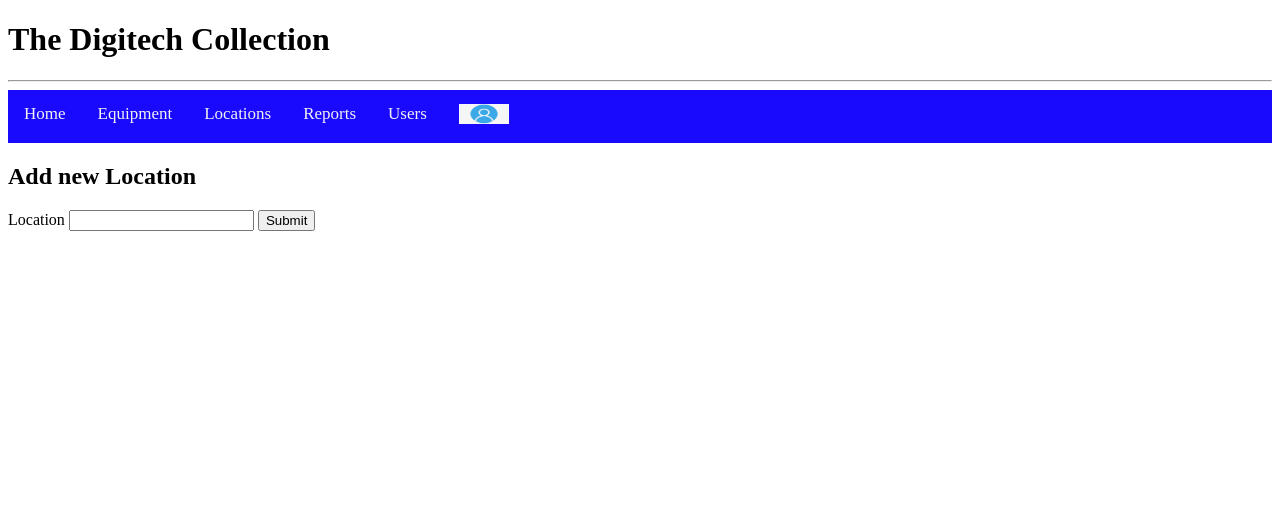
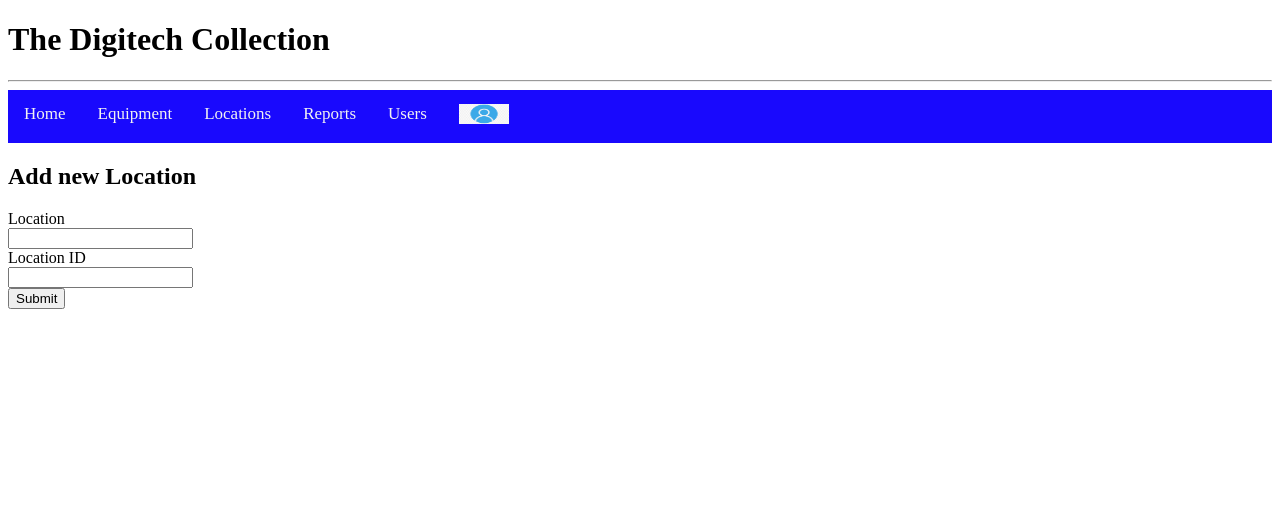
Before and after one commit to butlerk/digitech_collection, a Flask app: template app/templates/location_add.html in a window 1280 px wide. Shown: the top 508 px of the page. Run offline with Flask 2, Linux system fonts and the light colour scheme; the template is opened without the code that fills it, so the values that code supplies are empty.

Commit message:
addLocation working

```diff
--- a/app/routes.py
+++ b/app/routes.py
@@ -1,7 +1,7 @@
 from flask import Flask, render_template, request
 #from flask import render_template, redirect, url_for, request
 from app import app, db
-from app.models import Equipment
+from app.models import Equipment, Location
 
 @app.route('/')
 
--- a/app/templates/location_add.html
+++ b/app/templates/location_add.html
@@ -5,8 +5,10 @@
 
 <h2>Add new Location</h2>
 <form  method="POST">
-    <label for="Location">Location</label>
-    <input type = "text" name ="location" />
+    <label for="location_name">Location</label><br>
+    <input type = "text" name ="location_name" id="location_name"/><br>
+    <label for="location_id">Location ID</label><br>
+    <input type = "integer" name ="location_id" id="location_id"/><br>
     <input type="submit" value="Submit">
 </form>
 
```
Also changed, not shown: app/__init__.py (+8 -4 lines).
